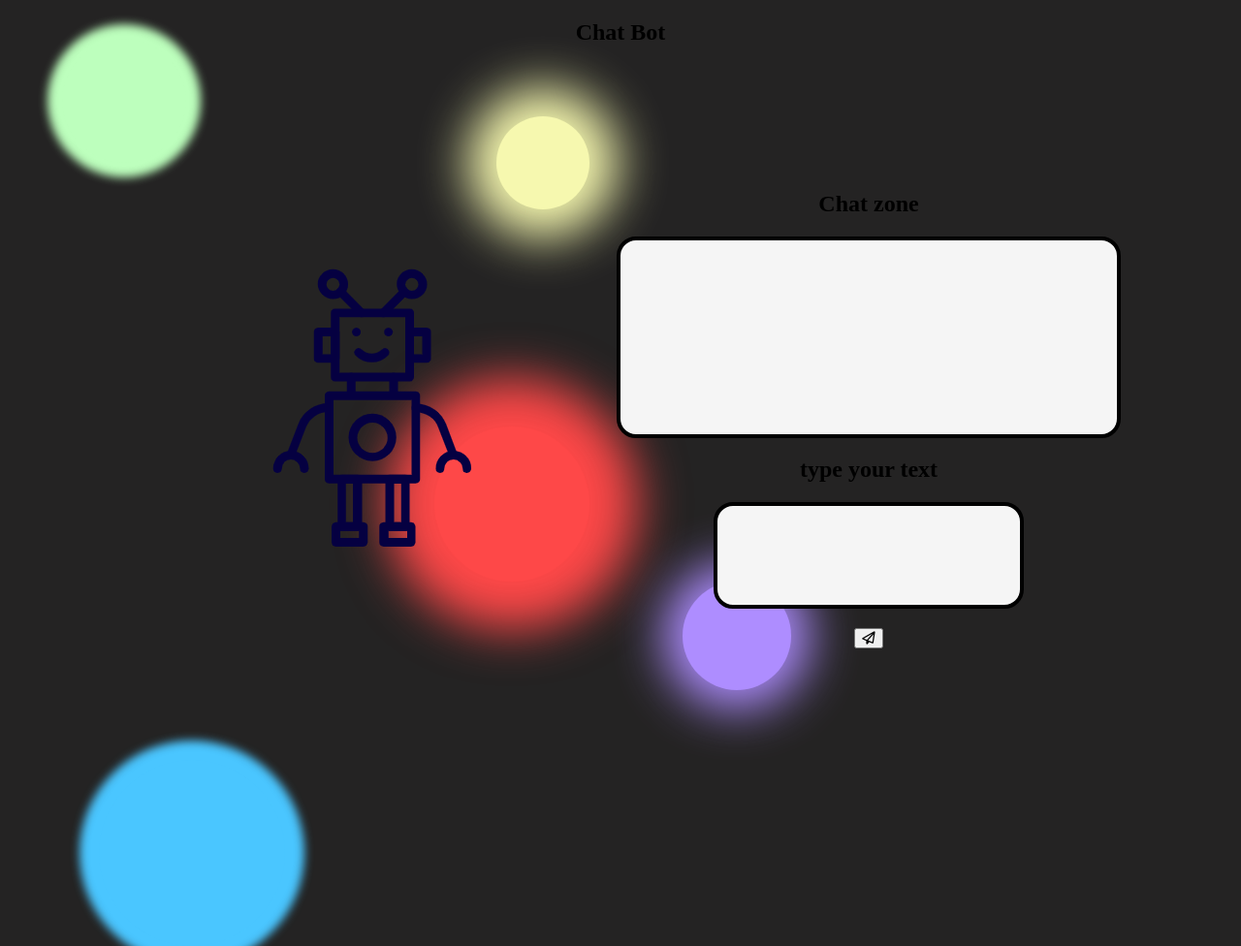
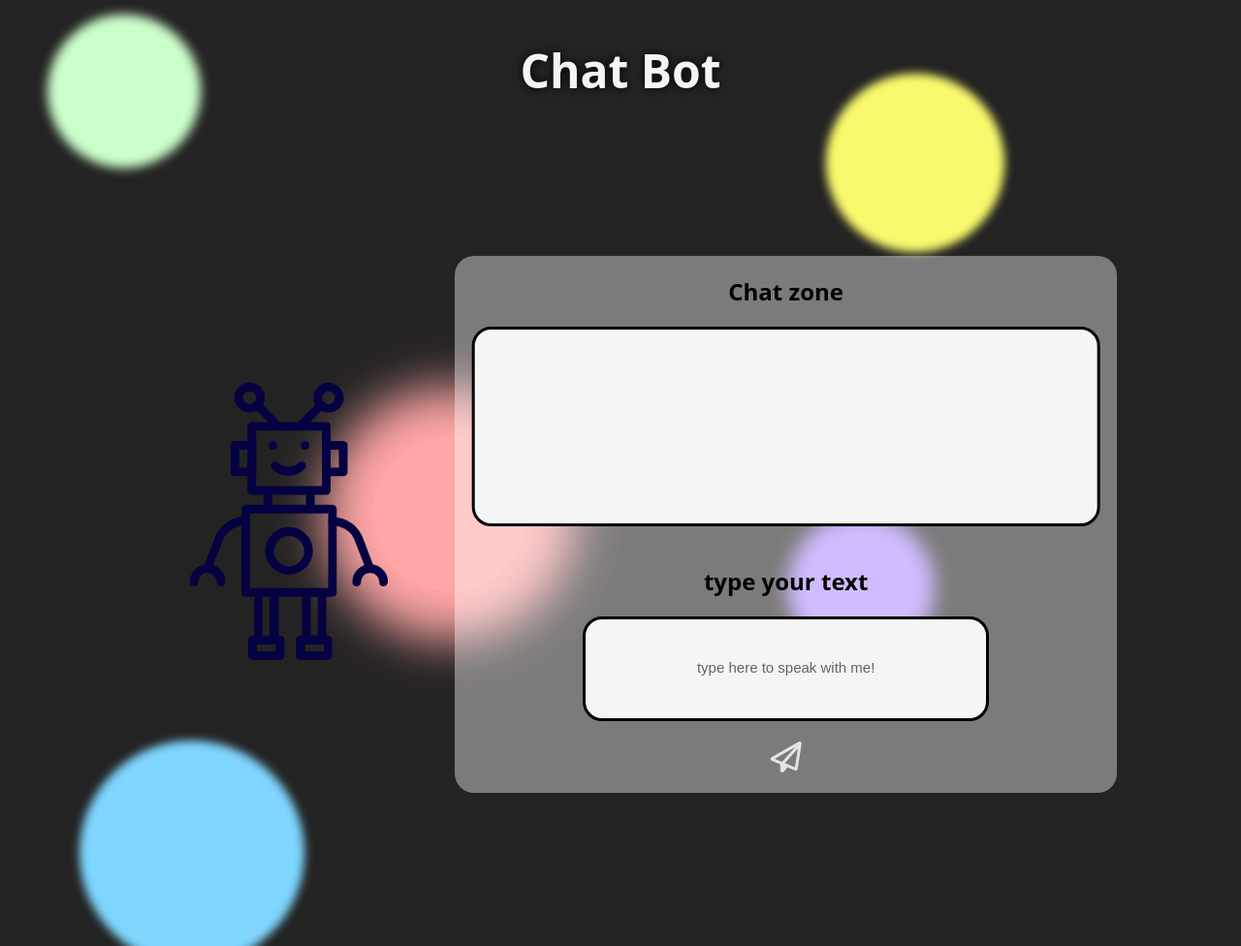
Before and after one commit to SagingaliMamay/Chat_Bot, a plain HTML site: page index.html in a window 1280 px wide. Shown: the whole page at 97% size. Drawn offline with Linux system fonts and the light colour scheme.

Commit message:
Version finale 1 layout

```diff
--- a/index.html
+++ b/index.html
@@ -43,7 +43,13 @@
       <section id="dialog_box2">
         <h2>type your text</h2>
         <form onsubmit="sendMessage1()" id="chatForm2">
-          <input type="text" name="message2" id="message2" class="message2" />
+          <input
+            type="text"
+            name="message2"
+            id="message2"
+            class="message2"
+            placeholder="type here to speak with me!"
+          />
           <button class="sendBtn1" type="submit">
             <i class="fa fa-send-o"></i>
           </button>
--- a/style.css
+++ b/style.css
@@ -3,24 +3,64 @@ body {
   padding: 0;
   text-align: center;
   background-color: #242323;
+  font-family: "Open Sans", sans-serif;
+}
+
+@import url("https://fonts.googleapis.com/css2?family=Open+Sans&display=swap");
+
+#title h1 {
+  font-size: 3rem;
+  color: whitesmoke;
+  text-shadow: 0px 0px 10px rgba(0, 0, 0, 1);
 }
 
 .sendBtn1 {
   margin-top: 20px;
+  background: none;
+  border: none;
+  cursor: pointer;
+}
+
+.sendBtn1 i {
+  font-size: 2rem;
+  color: rgba(255, 255, 255, 0.8);
+}
+
+.sendBtn1 i:hover {
+  color: rgb(235, 235, 235);
+  text-shadow: 2px 0px 5px rgba(255, 255, 255, 1);
+  transform: translateY(-3px);
+  transition: 0.3s ease-in;
 }
 
 #message1 {
   background-color: whitesmoke;
-  border: solid 4px black;
+  border: solid 3px black;
   border-radius: 20px;
   margin-left: 50%;
   transform: translateX(-50%);
+  white-space: pre-wrap;
 }
 
 #message2 {
   background-color: whitesmoke;
-  border: solid 4px black;
+  border: solid 3px black;
   border-radius: 20px;
+  text-align: center;
+}
+
+#message2:focus {
+  outline: none;
+}
+
+::placeholder {
+  color: rgba(0, 0, 0, 0.6);
+  font-size: 15px;
+  text-align: center;
+}
+
+#message2:focus::placeholder {
+  color: transparent;
 }
 
 @media screen and (max-width: 600px) {
@@ -28,7 +68,6 @@ body {
     display: grid;
     grid-template-columns: 1fr;
     grid-template-rows: 1fr 1fr 1fr 10%;
-    text-align: center;
   }
 
   #aside1 {
@@ -74,19 +113,29 @@ body {
 @media screen and (min-width: 601px) and (max-width: 700px) {
   article {
     display: grid;
-    grid-template-columns: 1fr 1fr;
-    grid-template-rows: 20% 1fr 1fr;
+    grid-template-columns: 1fr 1fr 1fr;
+    grid-template-rows: 15% 1fr 1fr;
     text-align: center;
   }
 
   #aside1 {
     grid-column: 1 / 2;
-    grid-row: 2/3;
+    grid-row: 2 / 3;
   }
 
   #dialog_box1 {
-    grid-column: 2 / 3;
+    grid-column: 2 / 4;
     grid-row: 2/3;
+    background-color: rgba(255, 255, 255, 0.4);
+    border-radius: 20px 20px 0 0;
+    margin-right: 20px;
+  }
+
+  #dialog_box2 form {
+    display: flex;
+    flex-direction: column;
+    justify-content: center;
+    align-items: center;
   }
 
   #message1 {
@@ -95,8 +144,11 @@ body {
   }
 
   #dialog_box2 {
-    grid-column: 1 /3;
+    grid-column: 1 /4;
     grid-row: 3 / 4;
+    background-color: rgba(255, 255, 255, 0.4);
+    border-radius: 20px 0 20px 20px;
+    margin: 0 20px;
   }
 
   #message2 {
@@ -112,7 +164,7 @@ body {
 @media screen and (min-width: 701px) {
   article {
     display: grid;
-    grid-template-columns: 10% 1fr 1fr 10%;
+    grid-template-columns: 10% 1fr 1fr 1fr 10%;
     grid-template-rows: 20% 1fr 1fr;
   }
 
@@ -125,8 +177,11 @@ body {
   }
 
   #dialog_box1 {
-    grid-column: 3 / 4;
+    grid-column: 3 / 5;
     grid-row: 2 / 3;
+    background-color: rgba(255, 255, 255, 0.4);
+    border-radius: 20px 20px 0 0;
+    padding: 0 20px 20px 20px;
   }
 
   #message1 {
@@ -135,8 +190,11 @@ body {
   }
 
   #dialog_box2 {
-    grid-column: 3 / 4;
+    grid-column: 3 / 5;
     grid-row: 3 / 4;
+    background-color: rgba(255, 255, 255, 0.4);
+    border-radius: 0 0 20px 20px;
+    padding-bottom: 20px;
   }
 
   #message2 {
@@ -157,9 +215,10 @@ body {
   border-radius: 50%;
   background-color: rgb(90, 250, 90);
   position: absolute;
-  top: 5%;
+  top: 30px;
   left: 5%;
   z-index: -1;
+  overflow-x: hidden;
   animation-name: brillance;
   animation-duration: 6s;
   animation-iteration-count: infinite;
@@ -169,24 +228,8 @@ body {
 @keyframes brillance {
   0% {
     background-color: rgb(0, 255, 0);
-    box-shadow: 0px 0px 15px rgb(0, 255, 0);
+    box-shadow: 0px 0px 20px 25px rgb(0, 255, 0);
   }
-
-  25% {
-    background-color: rgb(67, 255, 67);
-    box-shadow: 0px 0px 10px 15px rgb(67, 255, 67);
-  }
-
-  50% {
-    background-color: rgb(123, 253, 123);
-    box-shadow: 0px 0px 10px 15px rgb(123, 253, 123);
-  }
-
-  75% {
-    background-color: rgb(166, 255, 166);
-    box-shadow: 0px 0px 10px 15px rgb(166, 255, 166);
-  }
-
   100% {
     background-color: rgb(206, 255, 206);
     box-shadow: 0px 0px 10px 15px rgb(206, 255, 206);
@@ -199,12 +242,13 @@ body {
   border-radius: 50%;
   background-color: rgb(241, 245, 6);
   position: absolute;
-  top: 15%;
-  left: 40%;
+  top: 120px;
+  left: 70%;
   z-index: -1;
+  overflow-x: hidden;
   animation-name: brillance2;
   animation-duration: 3s;
-  animation-delay: 1s;
+  animation-delay: 0s;
   animation-iteration-count: infinite;
   animation-direction: alternate;
 }
@@ -212,12 +256,12 @@ body {
 @keyframes brillance2 {
   0% {
     background-color: rgb(251, 255, 0);
-    box-shadow: 0px 0px 50px 30px rgb(251, 255, 0);
+    box-shadow: 0px 0px 10px 50px rgb(251, 255, 0);
   }
 
   100% {
     background-color: rgb(246, 247, 189);
-    box-shadow: 0px 0px 50px 30px rgb(246, 247, 189);
+    box-shadow: 0px 0px 10px 40px rgb(246, 247, 189);
   }
 }
 
@@ -227,12 +271,13 @@ body {
   border-radius: 50%;
   background-color: rgb(255, 19, 19);
   position: absolute;
-  top: 55%;
-  left: 35%;
+  top: 450px;
+  left: 30%;
   z-index: -1;
+  overflow-x: hidden;
   animation-name: brillance3;
   animation-duration: 4s;
-  animation-delay: 4s;
+  animation-delay: 0s;
   animation-iteration-count: infinite;
   animation-direction: alternate;
 }
@@ -240,7 +285,7 @@ body {
 @keyframes brillance3 {
   0% {
     background-color: rgb(253, 2, 2);
-    box-shadow: 0px 0px 50px 50px rgb(253, 2, 2);
+    box-shadow: 0px 0px 50px 70px rgb(253, 2, 2);
   }
 
   100% {
@@ -255,11 +300,12 @@ body {
   border-radius: 50%;
   background-color: rgb(125, 70, 255);
   position: absolute;
-  top: 75%;
-  left: 55%;
+  top: 550px;
+  left: 65%;
   z-index: -1;
+  overflow-x: hidden;
   animation-name: brillance4;
-  animation-duration: 6s;
+  animation-duration: 5s;
   animation-delay: 0s;
   animation-iteration-count: infinite;
   animation-direction: alternate;
@@ -268,12 +314,12 @@ body {
 @keyframes brillance4 {
   0% {
     background-color: rgb(76, 0, 255);
-    box-shadow: 0px 0px 50px 20px rgb(76, 0, 255);
+    box-shadow: 0px 0px 20px 40px rgb(76, 0, 255);
   }
 
   100% {
     background-color: rgb(176, 143, 255);
-    box-shadow: 0px 0px 50px 20px rgb(176, 143, 255);
+    box-shadow: 0px 0px 20px 20px rgb(176, 143, 255);
   }
 }
 
@@ -286,9 +332,10 @@ body {
   top: 98%;
   left: 8%;
   z-index: -1;
+  overflow-x: hidden;
   animation-name: brillance5;
   animation-duration: 6s;
-  animation-delay: 3s;
+  animation-delay: 0s;
   animation-iteration-count: infinite;
   animation-direction: alternate;
 }
@@ -296,7 +343,7 @@ body {
 @keyframes brillance5 {
   0% {
     background-color: rgb(0, 174, 255);
-    box-shadow: 0px 0px 10px 20px rgb(0, 174, 255);
+    box-shadow: 0px 0px 10px 25px rgb(0, 174, 255);
   }
 
   100% {
@@ -304,31 +351,3 @@ body {
     box-shadow: 0px 0px 10px 20px rgb(129, 215, 255);
   }
 }
-
-/* .circle6 {
-  width: 15rem;
-  height: 15rem;
-  border-radius: 50%;
-  background-color: rgb(255, 6, 180);
-  position: absolute;
-  top: 120%;
-  left: 80%;
-  z-index: -1;
-  animation-name: brillance6;
-  animation-duration: 6s;
-  animation-delay: 0s;
-  animation-iteration-count: infinite;
-  animation-direction: alternate;
-}
-
-@keyframes brillance6 {
-  0% {
-    background-color: rgb(255, 6, 180);
-    box-shadow: 0px 0px 10px 10px rgb(255, 6, 180);
-  }
-
-  100% {
-    background-color: rgb(253, 163, 226);
-    box-shadow: 0px 0px 10px 10px rgb(253, 163, 226);
-  }
-} */
```
